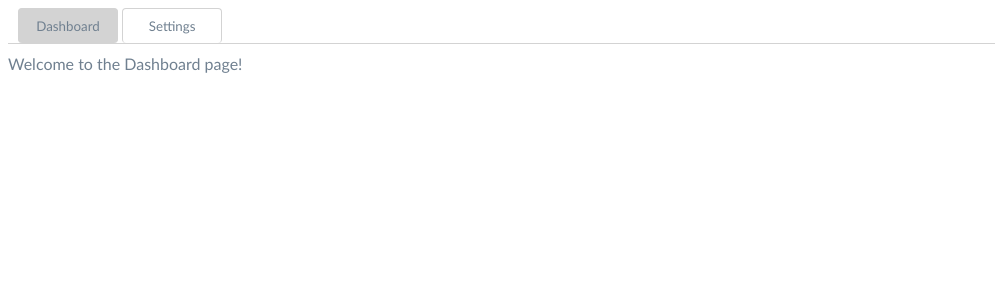
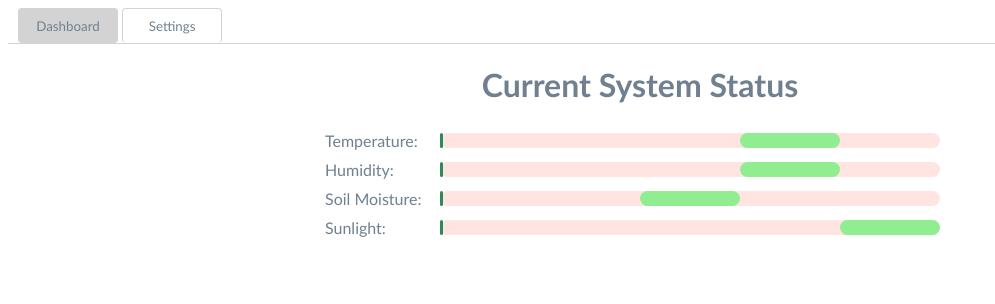
Before and after one commit to colestrine/NYSG, a Django app: page /dashboard/ in a window 1280 px wide. Shown: the top 304 px of the page, without its empty margins (0-995 px from the left). Run offline with Django 3.2, Linux system fonts and the light colour scheme.

Commit message:
Added functional Current System Status section on UI/Dashboard

```diff
--- a/UI/greenhouse/dashboard/views.py
+++ b/UI/greenhouse/dashboard/views.py
@@ -1,6 +1,14 @@
 from django.shortcuts import render
 from django.http import HttpResponse
+from scripts.data_handler import data_handler
+import json
 
 # Create your views here.
 def index(request):
-	return render(request, 'Dashboard/dashboard.html')
+	healthy_levels = data_handler.read_healthy_levels()
+	healthy_temperature = healthy_levels['temperature']
+	healthy_humidity = healthy_levels['humidity']
+	healthy_soil_moisture = healthy_levels['soil_moisture']
+	healthy_sunlight = healthy_levels['sunlight']
+
+	return render(request, 'Dashboard/dashboard.html', {'healthy_temperature': healthy_temperature, 'healthy_humidity': healthy_humidity, 'healthy_soil_moisture': healthy_soil_moisture, 'healthy_sunlight': healthy_sunlight})
--- a/UI/greenhouse/static/css/main.css
+++ b/UI/greenhouse/static/css/main.css
@@ -11,7 +11,7 @@ select {
 	border: solid 1px lightgray;
     border-radius: 4px;
     margin: 0px 10px;
-    padding: 0px 3px;
+    padding: 3px 3px;
     color: slategray;
     width: 100px;
     font-family: "Trebuchet MS", Helvetica, sans-serif;
@@ -74,3 +74,49 @@ form p label {
 	color: slategray;
     text-decoration: none;
 }
+
+.status-bar-container {
+	display: flex;
+	align-items: center;
+	padding: 5px 0px;
+}
+
+.status-bar-outer {
+	background-color: mistyrose;
+	width: 500px;
+	height: 15px;
+	margin: 0px 15px;
+	border-radius: 8px;
+	display: flex;
+}
+
+.status-bar-inner {
+	height: 15px;
+	border-radius: 8px;
+	background-color: lightgreen;
+	width: 100px;
+	margin-left: 0px;
+}
+
+.current-level-bar {
+	height: 15px;
+	background-color: seagreen;
+	width: 3px;
+	border-radius: 3px;
+	margin-left: 0px;
+}
+
+.status-bar-container label {
+	width: 100px;
+}
+
+.current-status-wrapper {
+	display: block;
+    margin-left: auto;
+    margin-right: auto;
+    width: fit-content;
+}
+
+.dashboard-header {
+	text-align: center;
+}
--- a/UI/greenhouse/templates/Dashboard/dashboard.html
+++ b/UI/greenhouse/templates/Dashboard/dashboard.html
@@ -5,5 +5,88 @@ Dashboard
 {% endblock %}
 
 {% block content %}
-Welcome to the Dashboard page!
+<h1 class="dashboard-header">Current System Status</h1>
+<div class="current-status-wrapper">
+	<div class="status-bar-container">
+		<label for="temperature-status-bar">
+			Temperature:
+		</label>
+		<div id="temperature-status-bar-outer" class="status-bar-outer">
+			<div id="temperature-status-bar-inner" class="status-bar-inner">
+			</div>
+			<div id="temperature-current-level-bar" class="current-level-bar">
+			</div>
+		</div>
+	</div>
+
+	<div class="status-bar-container">
+		<label for="humidity-status-bar">
+			Humidity:
+		</label>
+		<div id="humidity-status-bar-outer" class="status-bar-outer">
+			<div id="humidity-status-bar-inner" class="status-bar-inner">
+			</div>
+			<div id="humidity-current-level-bar" class="current-level-bar">
+			</div>
+		</div>
+	</div>
+
+	<div class="status-bar-container">
+		<label for="soil-moisture-status-bar">
+			Soil Moisture:
+		</label>
+		<div id="soil-moisture-status-bar-outer" class="status-bar-outer">
+			<div id="soil-moisture-status-bar-inner" class="status-bar-inner">
+			</div>
+			<div id="soil-moisture-current-level-bar" class="current-level-bar">
+			</div>
+		</div>
+	</div>
+
+	<div class="status-bar-container">
+		<label for="sunlight-status-bar">
+			Sunlight:
+		</label>
+		<div id="sunlight-status-bar-outer" class="status-bar-outer">
+			<div id="sunlight-status-bar-inner" class="status-bar-inner">
+			</div>
+			<div id="sunlight-current-level-bar" class="current-level-bar">
+			</div>
+		</div>
+	</div>
+</div>
+
+<script>
+	var healthyTemperature = Number("{{healthy_temperature}}");
+	var healthyTemperatureMargin = ((healthyTemperature - 1) * 100).toString();
+	document.getElementById("temperature-status-bar-inner").style.marginLeft = healthyTemperatureMargin.concat("px");
+
+	var currentTemperature = 0; // This number should be the temperature, scaled to range [0, 500]
+	var currentTemperatureMargin = (currentTemperature - 100 - healthyTemperatureMargin).toString();
+	document.getElementById("temperature-current-level-bar").style.marginLeft = currentTemperatureMargin.concat("px");
+
+	var healthyHumidity = Number("{{healthy_humidity}}");
+	var healthyHumidityMargin = ((healthyHumidity - 1) * 100).toString();
+	document.getElementById("humidity-status-bar-inner").style.marginLeft = healthyHumidityMargin.concat("px");
+
+	var currentHumidity = 0; // This number should be the temperature, scaled to range [0, 500]
+	var currentHumidityMargin = (currentHumidity - 100 - healthyHumidityMargin).toString();
+	document.getElementById("humidity-current-level-bar").style.marginLeft = currentHumidityMargin.concat("px");
+
+	var healthySoilMoisture = Number("{{healthy_soil_moisture}}");
+	var healthySoilMoistureMargin = ((healthySoilMoisture - 1) * 100).toString();
+	document.getElementById("soil-moisture-status-bar-inner").style.marginLeft = healthySoilMoistureMargin.concat("px");
+
+	var currentSoilMoisture = 0; // This number should be the temperature, scaled to range [0, 500]
+	var currentSoilMoistureMargin = (currentSoilMoisture - 100 - healthySoilMoistureMargin).toString();
+	document.getElementById("soil-moisture-current-level-bar").style.marginLeft = currentSoilMoistureMargin.concat("px");
+
+	var healthySunlight = Number("{{healthy_sunlight}}");
+	var healthySunlightMargin = ((healthySunlight - 1) * 100).toString();
+	document.getElementById("sunlight-status-bar-inner").style.marginLeft = healthySunlightMargin.concat("px");
+
+	var currentSunlight = 0; // This number should be the temperature, scaled to range [0, 500]
+	var currentSunlightMargin = (currentSunlight - 100 - healthySunlightMargin).toString();
+	document.getElementById("sunlight-current-level-bar").style.marginLeft = currentSunlightMargin.concat("px");
+</script>
 {% endblock %}
```
